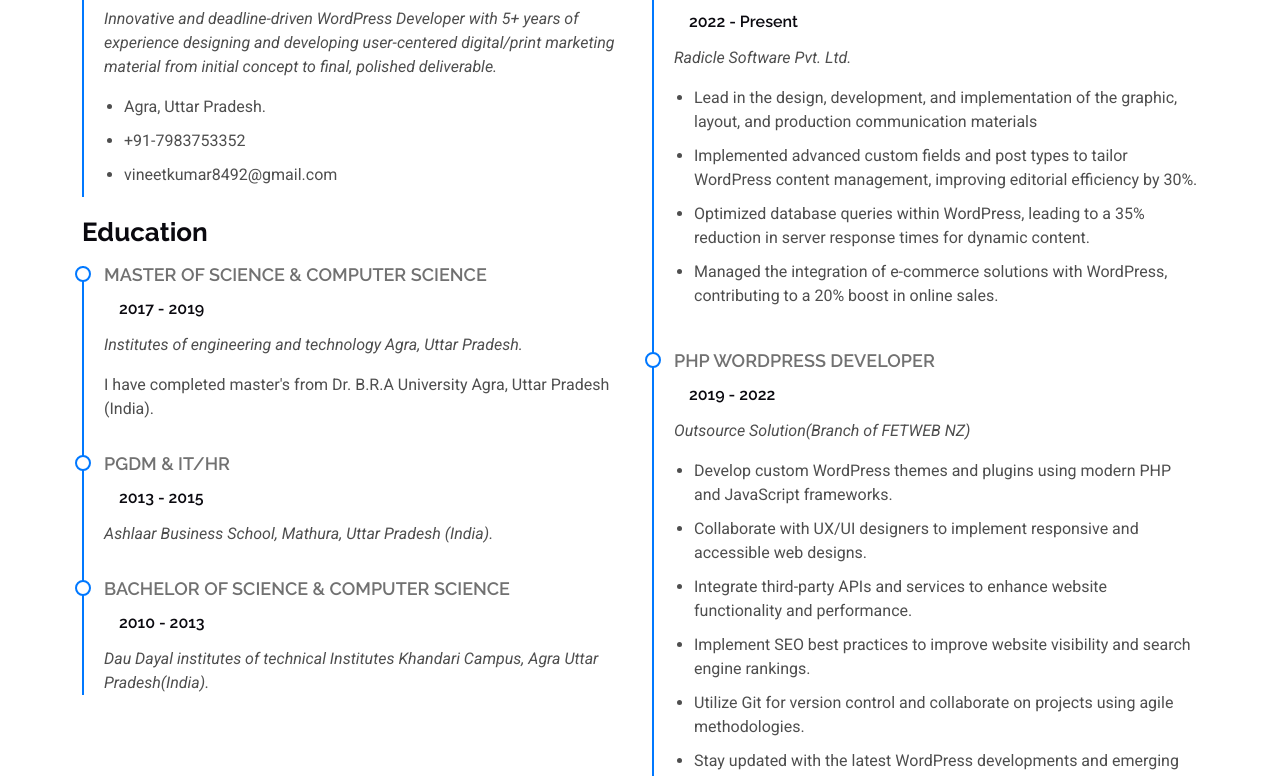
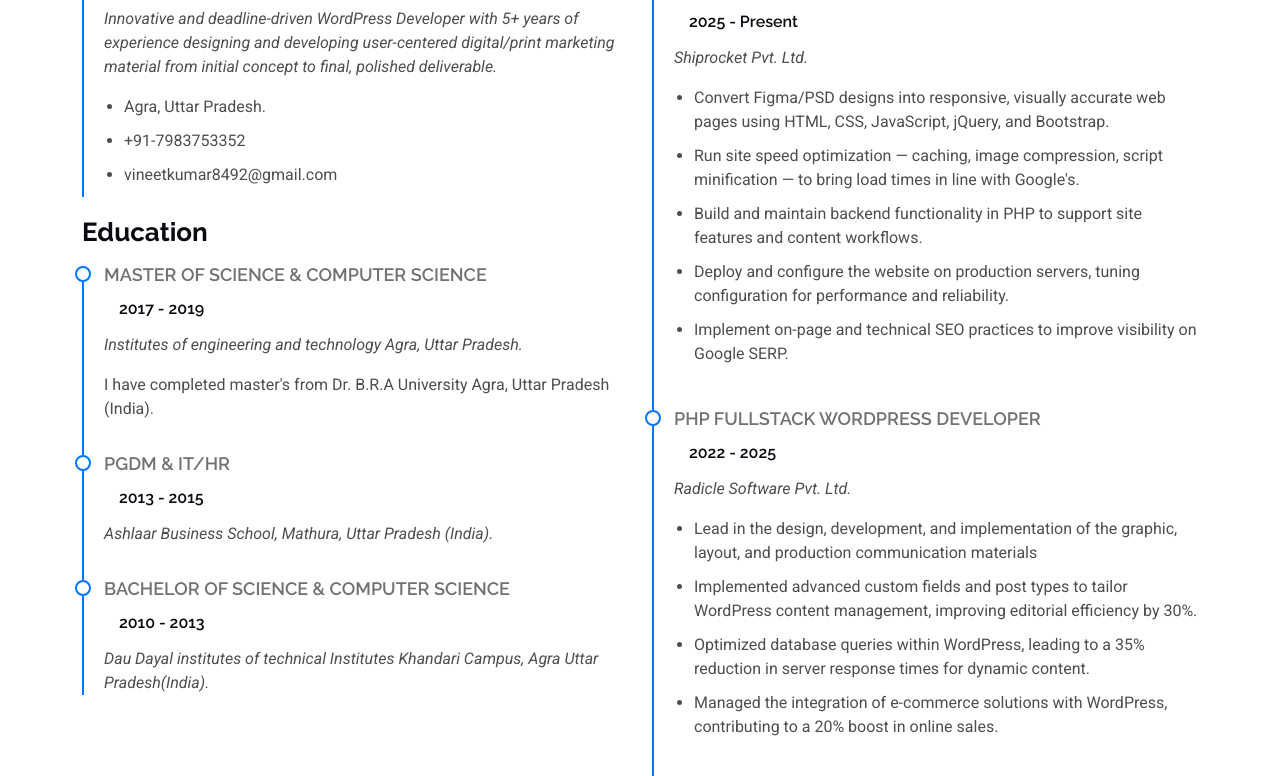
Before and after one commit to Vineetkdev/vineetk-portfolio, a plain HTML site: page index.html in a window 1280 px wide. Shown: the part 1994-2770 px from the top of the page. Drawn offline with Linux system fonts and the light colour scheme.

Commit message:
Update index.html

```diff
--- a/index.html
+++ b/index.html
@@ -246,9 +246,21 @@
 
           <div class="col-lg-6" data-aos="fade-up" data-aos-delay="200">
             <h3 class="resume-title">Professional Experience</h3>
+             <div class="resume-item">
+              <h4>PHP Fullstack Wordpress Developer</h4>
+              <h5>2025 - Present</h5>
+              <p><em> Shiprocket Pvt. Ltd. </em></p>
+              <ul>
+                <li>Convert Figma/PSD designs into responsive, visually accurate web pages using HTML, CSS, JavaScript, jQuery, and Bootstrap.</li>
+                <li>Run site speed optimization — caching, image compression, script minification — to bring load times in line with Google's.</li>
+                <li>Build and maintain backend functionality in PHP to support site features and content workflows.</li>
+                <li>Deploy and configure the website on production servers, tuning configuration for performance and reliability.</li>
+                <li>Implement on-page and technical SEO practices to improve visibility on Google SERP.</li>
+              </ul>
+            </div>
             <div class="resume-item">
               <h4>PHP Fullstack Wordpress Developer</h4>
-              <h5>2022 - Present</h5>
+              <h5>2022 - 2025</h5>
               <p><em> Radicle Software Pvt. Ltd. </em></p>
               <ul>
                 <li>Lead in the design, development, and implementation of the graphic, layout, and production communication materials</li>
```
